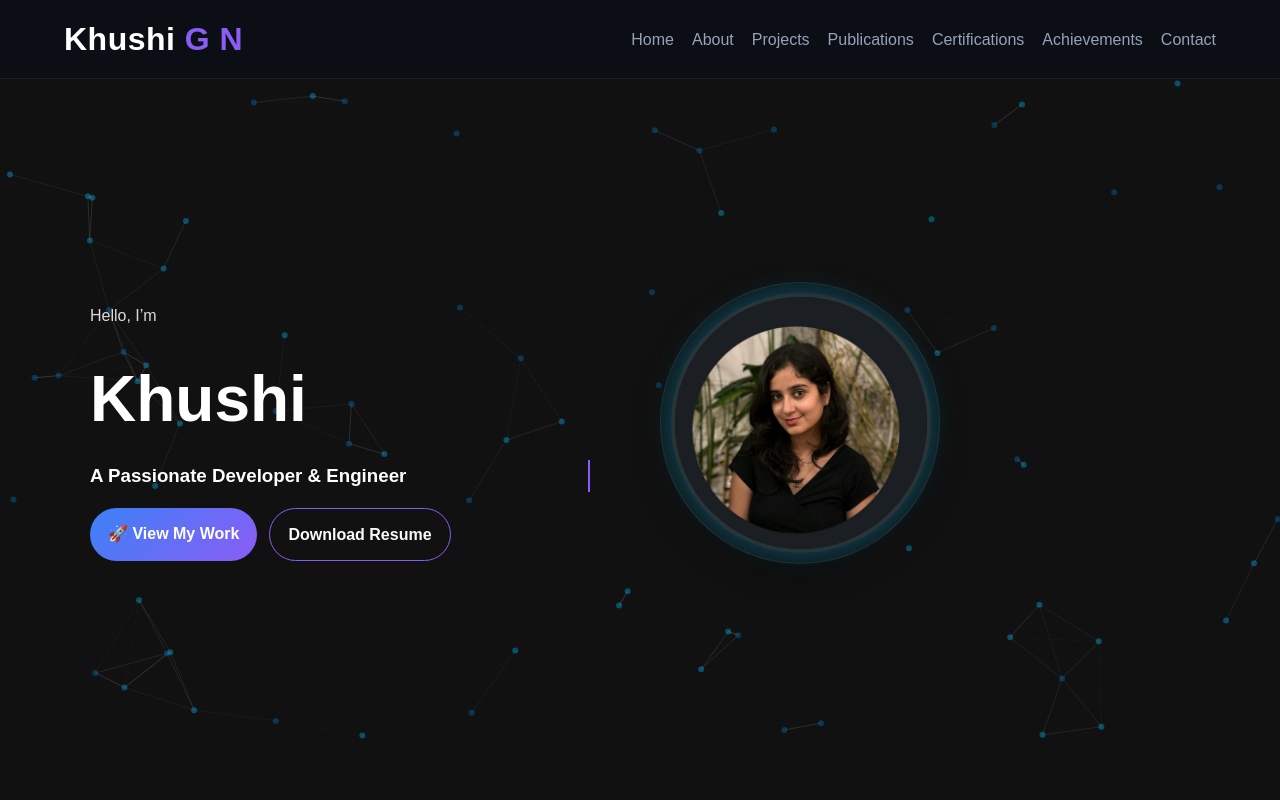
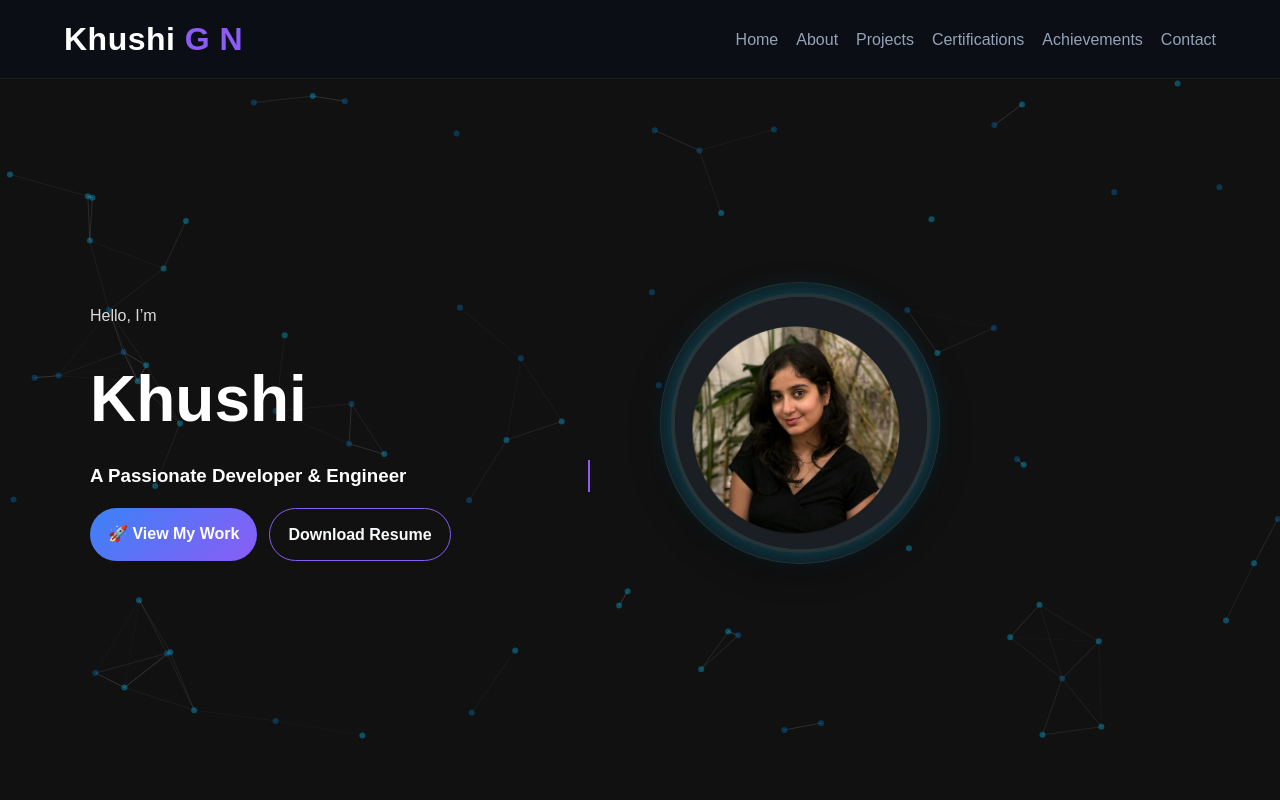
Before and after one commit to khushigujjar/Khushi-G-N-Portfolio, a plain HTML site: page index.html in a window 1280 px wide. Shown: the top 800 px of the page. Drawn offline with nearby package versions, Linux system fonts and the light colour scheme.

Commit message:
Update index.html

```diff
--- a/index.html
+++ b/index.html
@@ -37,7 +37,7 @@
           <li><a href="#home">Home</a></li>
           <li><a href="#about">About</a></li>
           <li><a href="#projects">Projects</a></li>
-          <li><a href="#publications">Publications</a></li>
+
           <li><a href="#certifications">Certifications</a></li>
           <li><a href="#achievements">Achievements</a></li>
           <li><a href="#contact">Contact</a></li>
```
